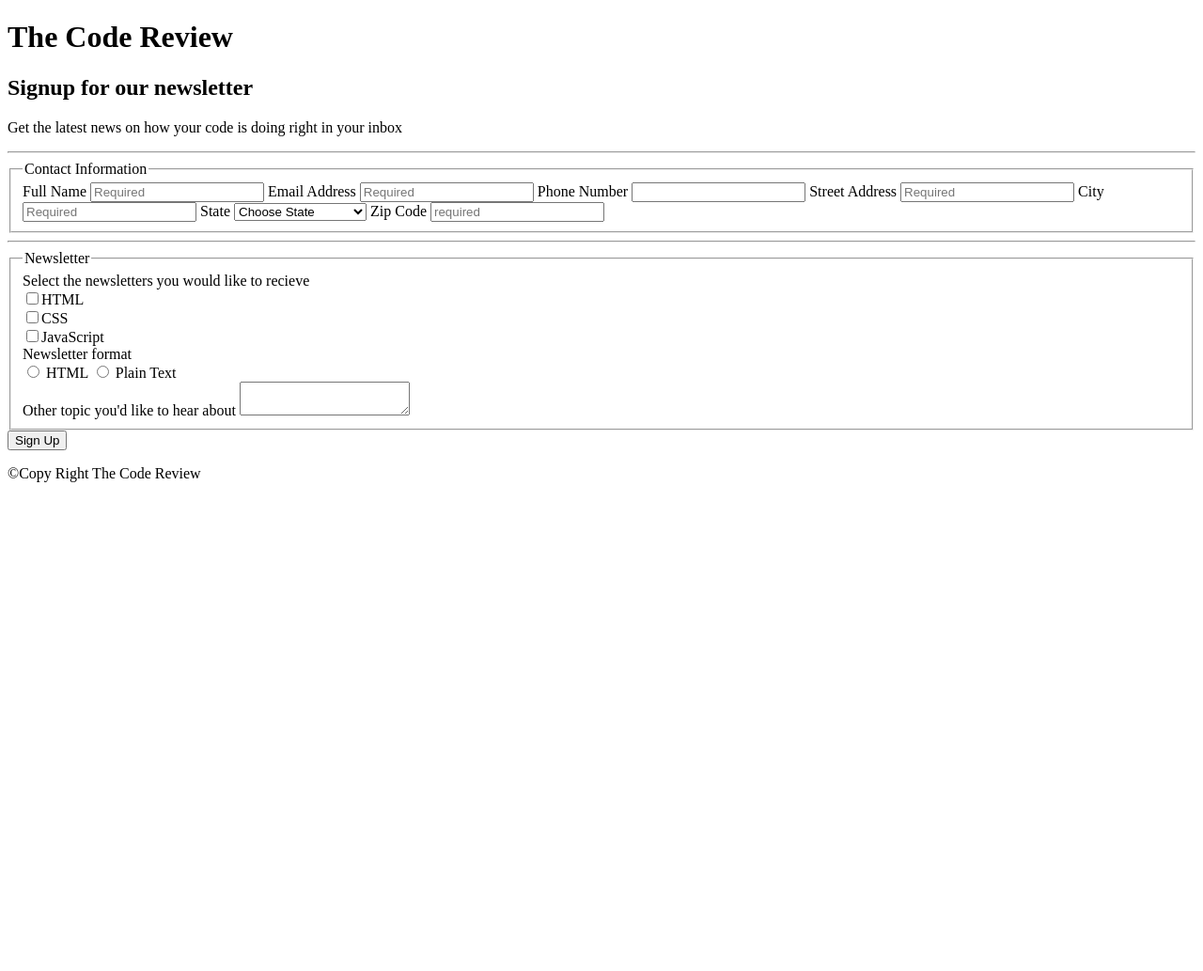
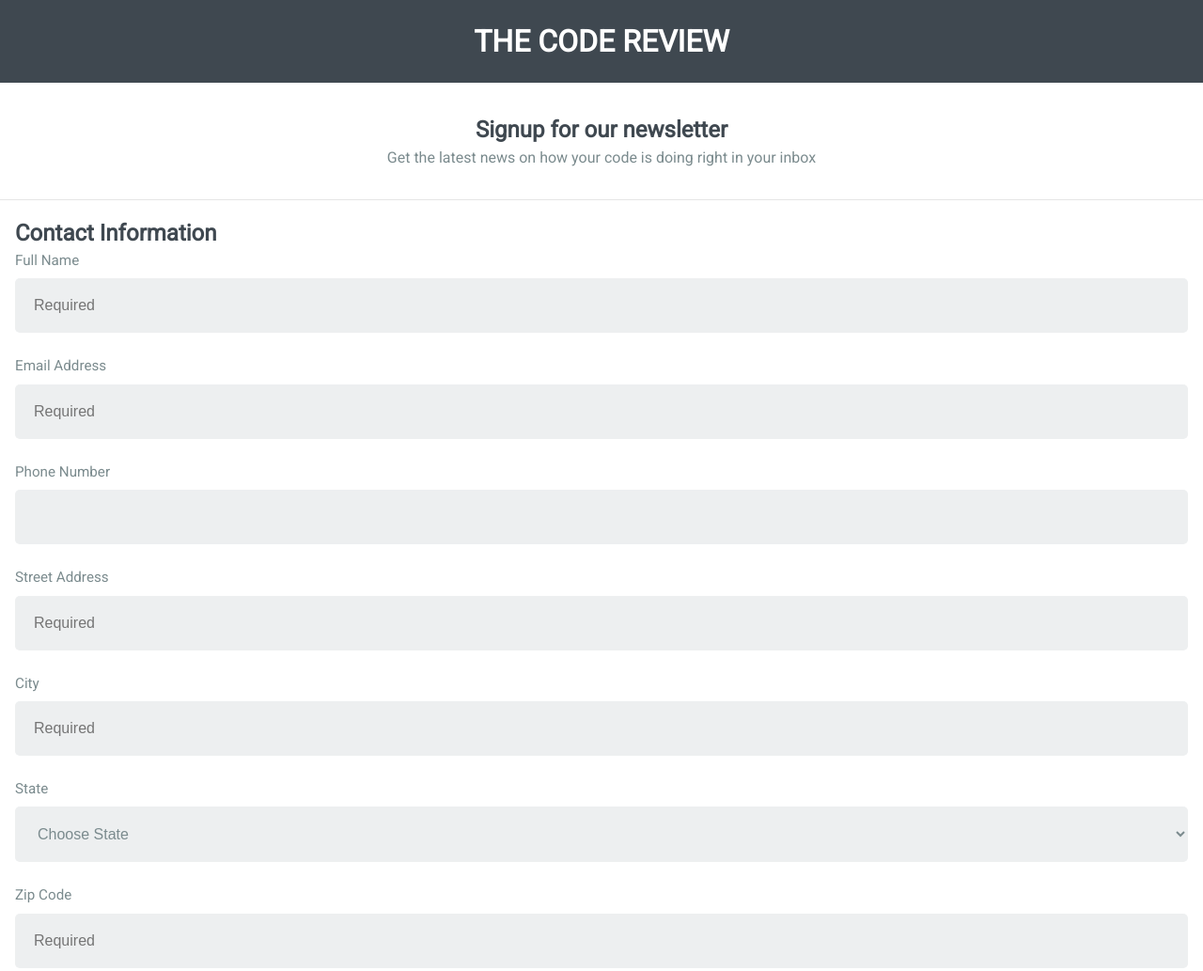
Before and after one commit to mackenzie-steele/techdegree-project-3, a plain HTML site: page index.html in a window 1280 px wide. Shown: the top 1033 px of the page at 94% size. Before the commit the page ends 800 px from the top, so only its background shows below. Drawn offline with Linux system fonts and the light colour scheme.

Commit message:
Added some CSS

```diff
--- a/css/styles.css
+++ b/css/styles.css
@@ -0,0 +1,100 @@
+/* =================================
+  Base Element Styles
+==================================== */
+* {
+	margin: 0;
+	padding: 0;
+	border: 0;
+	outline: 0;
+	vertical-align: baseline;
+	background: transparent;
+	box-sizing: border-box;
+}
+
+body {
+	line-height: 1.5;
+	margin: 0;
+  font-family: 'Roboto', sans-serif;
+}
+
+.overview_container {
+  text-align: center;
+}
+.form_container {
+  text-align: left;
+  margin: 1em;
+}
+h1 {
+  text-transform: uppercase;
+	color: #fff;
+  font-size: 2em;
+  padding:20px;
+  margin: 0;
+}
+h2 {
+  font-size: 1.5em;
+	margin: 0;
+	color: #3f4850;
+  font-weight: 600;
+}
+
+p {
+  color: #7b8b8e;
+	font-size: .95em;
+	margin-bottom: 1.8em;
+  font-size: 1em;
+}
+
+hr {
+	border: 0;
+	height: 0;
+	border-top: 1px solid rgba(0, 0, 0, 0.1);
+	border-bottom: 1px solid rgba(255, 255, 255, 0.3);
+}
+label, select {
+  display: block;
+  color: #7b8b8e;
+	font-size: .95em;
+	margin-bottom: .5em;
+}
+
+input, select {
+  width:100%;
+  background: #edeff0;
+  padding: 20px;
+  border-radius: 5px;
+  margin-bottom:1.5em;
+  font-size: 1em;
+}
+
+input:focus {
+ border: 2px solid #387bab;
+ color:#000000;
+}
+
+/* =================================
+  Styles
+==================================== */
+.header {
+  background: #3f4850;
+}
+
+.form_overview {
+  margin: 2em;
+}
+
+.form_title {
+  font-size: 1.5em;
+	color: #3f4850;
+  font-weight: 600;
+}
+
+
+
+/* =================================
+  Media Queries
+==================================== */
+
+@media (min-width: 769px) {
+
+}
--- a/index.html
+++ b/index.html
@@ -7,18 +7,20 @@
 	<link rel="stylesheet" href="css/styles.css">
 </head>
 <body>
+<div class="overview_container">
   <div class="header">
     <h1>The Code Review</h1>
   </div><!--.header-->
-  <div class="form-overview">
+  <div class="form_overview">
     <h2>Signup for our newsletter</h2>
     <p>Get the latest news on how your code is doing right in your inbox</p>
-  </div><!--.form-overview-->
+  </div><!--.form_overview-->
+</div><!--.overview_container-->
   <hr>
-  <div class="form-container">
+  <div class="form_container">
     <form action="index.html" method="post">
       <fieldset class="contact">
-        <legend class="">Contact Information</legend>
+        <legend class="form_title">Contact Information</legend>
 
           <label for="full_name">Full Name</label>
           <input type="text" name="user_full_name" id="full_name" placeholder="Required" required>
@@ -92,11 +94,11 @@
           </select>
 
           <label for="zip_code">Zip Code</label>
-          <input type="text" name="user_zip_code" id="zip_code" placeholder="required" required>
+          <input type="text" name="user_zip_code" id="zip_code" placeholder="Required" required>
       </fieldset><!--.contact-->
       <hr>
       <fieldset class="newsletter">
-        <legend class="">Newsletter</legend>
+        <legend class="form_title">Newsletter</legend>
 
         <label>Select the newsletters you would like to recieve</label>
         <div class="">
@@ -118,7 +120,7 @@
       </fieldset><!--.newsletter-->
       <button type="submit">Sign Up</button>
     </form><!--End form section-->
-  </div><!--.form-container-->
+  </div><!--.form_container-->
 
   <footer>
     <p class="">&copy;Copy Right The Code Review</p>
```
